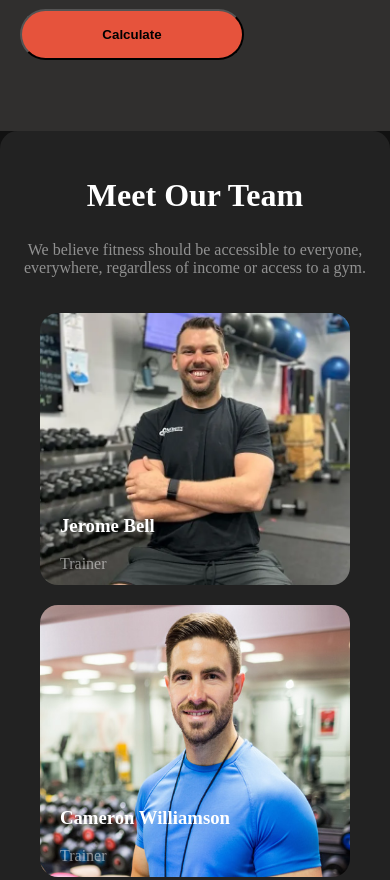
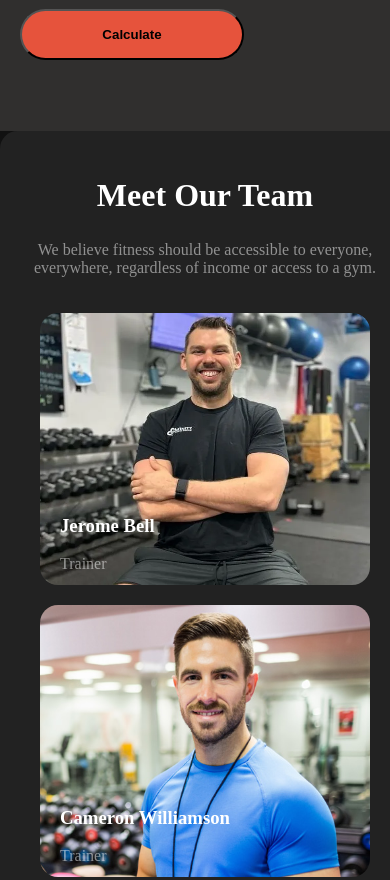
Before and after one commit to mehedee007/M2A01, a plain HTML site: page index.html in a window 390 px wide. Shown: the part 4140-5020 px from the top of the page. Drawn offline with Linux system fonts and the light colour scheme; a web font is replaced by a local one.

Commit message:
removed the team part from responsive section because it was shrinking in mobile devices

```diff
--- a/styles/styles.css
+++ b/styles/styles.css
@@ -476,7 +476,7 @@ footer  .container{
         padding:1.2rem;
     }
 
-    #bmi, #team{
+    #bmi{
         width: calc(100% - 40px);
         flex-direction: column;
 
```
